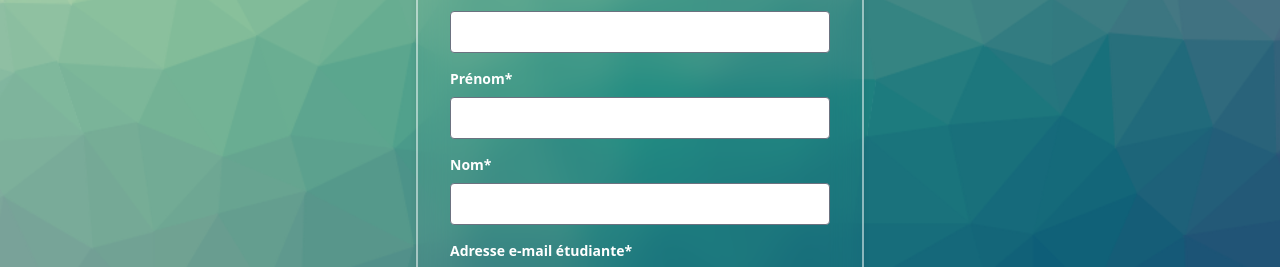
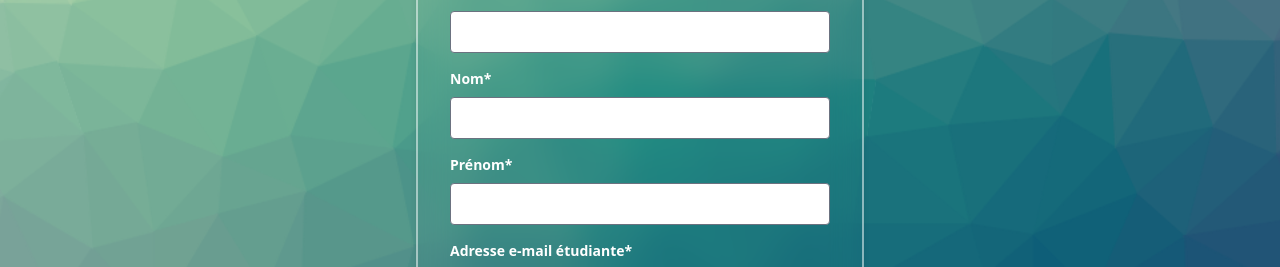
Before and after one commit to nayren23/UniRide-SApp, an Angular app in the folder UniRide/: page /registration in a window 1280 px wide. Shown: the part 301-568 px from the top of the page. Built offline with nearby package versions, Linux system fonts and the light colour scheme.

Commit message:
fix : input letter verification

```diff
--- a/UniRide/src/app/registration/registration.component.html
+++ b/UniRide/src/app/registration/registration.component.html
@@ -5,23 +5,33 @@
        <!-- Nom utilisateur -->
 <div class="mb-4">
     <label for="username" class="block text-white text-sm font-semibold mb-2">Nom utilisateur*</label>
-            <input type="text" id="username" name="username" class="w-full p-2 border rounded" formControlName="login"
-                required>
+    <input type="text" id="username" name="username" class="w-full p-2 border rounded" formControlName="login" required>
+    <div *ngIf="inscriptionForm.get('login')?.hasError('pattern') && inscriptionForm.get('login')?.touched"
+        class="text-xs text-red-500 mt-1">
+        Le nom utilisateur doit contenir uniquement des lettres.
+    </div>
+</div>
+
+<!-- Nom -->
+<div class="mb-4">
+    <label for="lastName" class="block text-white text-sm font-semibold mb-2">Nom*</label>
+    <input type="text" id="lastName" name="lastName" class="w-full p-2 border rounded" formControlName="lastname" required>
+    <div *ngIf="inscriptionForm.get('lastname')?.hasError('pattern') && inscriptionForm.get('lastname')?.touched"
+        class="text-xs text-red-500 mt-1">
+        Le nom doit contenir uniquement des lettres.
+    </div>
 </div>
 
 <!-- Prénom -->
 <div class="mb-4">
     <label for="firstName" class="block text-white text-sm font-semibold mb-2">Prénom*</label>
-            <input type="text" id="firstName" name="firstName" class="w-full p-2 border rounded"
-                formControlName="firstname" required>
+    <input type="text" id="firstName" name="firstName" class="w-full p-2 border rounded" formControlName="firstname" required>
+    <div *ngIf="inscriptionForm.get('firstname')?.hasError('pattern') && inscriptionForm.get('firstname')?.touched"
+        class="text-xs text-red-500 mt-1">
+        Le prénom doit contenir uniquement des lettres.
+    </div>
 </div>
 
-        <!-- Nom -->
-        <div class="mb-4">
-            <label for="lastName" class="block text-white text-sm font-semibold mb-2">Nom*</label>
-            <input type="text" id="lastName" name="lastName" class="w-full p-2 border rounded"
-                formControlName="lastname" required>
-        </div>
 
         <!-- Adresse e-mail étudiante -->
         <div class="mb-4" *ngIf="inscriptionForm?.get('student_email')">
--- a/UniRide/src/app/registration/registration.component.ts
+++ b/UniRide/src/app/registration/registration.component.ts
@@ -24,9 +24,9 @@ export class RegistrationComponent implements FileInputHandlers {
     private cdRef: ChangeDetectorRef
   ) {
     this.inscriptionForm = this.formBuilder.group({
-      login: ['', Validators.required],
-      firstname: ['', Validators.required],
-      lastname: ['', Validators.required],
+      login: ['', [Validators.required, Validators.pattern(/^[a-zA-Z]+$/)]],
+      firstname: ['', [Validators.required, Validators.pattern(/^[a-zA-Z]+$/)]],
+      lastname: ['', [Validators.required, Validators.pattern(/^[a-zA-Z]+$/)]],
       student_email: ['', [Validators.required, Validators.email]],
       password: ['', [Validators.required, Validators.minLength(8),Validators.pattern(/^(?=.*[a-z])(?=.*[A-Z])(?=.*[!@#$%^&*])/),],],
       password_confirmation: ['',[Validators.required,Validators.minLength(8)]],
```
Lines whose indentation alone changed are shown as unchanged.
